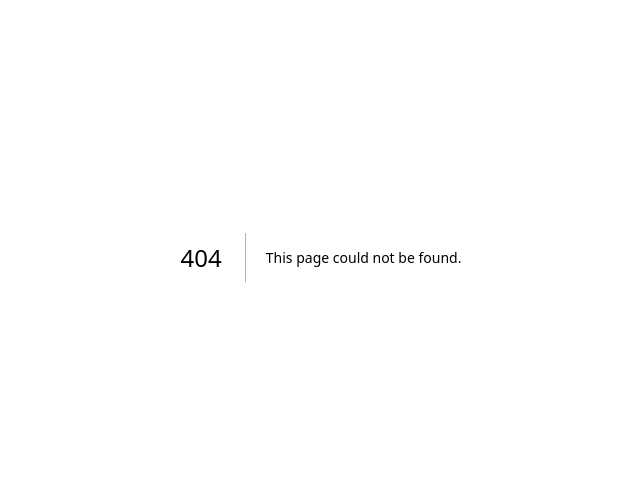
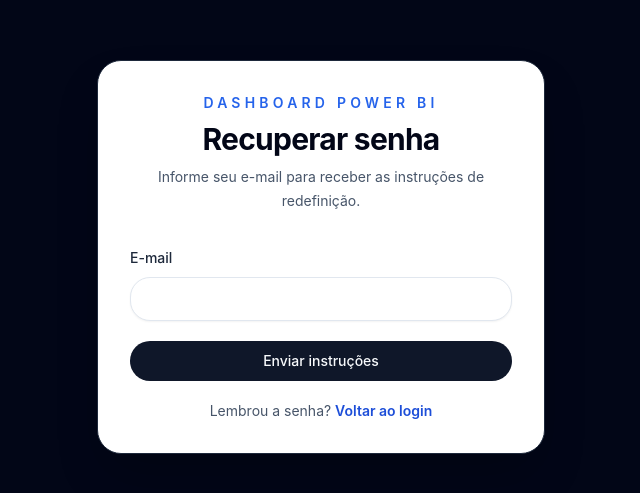
Before and after one commit to Dev-RuiDiniz/Dashboard_Power_BI, a Next.js app in the folder apps/web/: page /forgot-password in a window 1280 px wide. Before the commit this address had no page. Shown: the part 143-636 px from the top of the page, without its empty margins (319-959 px from the left). Built offline with nearby package versions, Linux system fonts and the light colour scheme.

Commit message:
feat(web): implementa telas de login e recuperacao

```diff
--- /dev/null
+++ b/apps/web/src/app/forgot-password/page.tsx
@@ -0,0 +1,10 @@
+import { AuthCard } from '@/components/auth/auth-card';
+import { ForgotPasswordForm } from '@/components/auth/forgot-password-form';
+
+export default function ForgotPasswordPage() {
+  return (
+    <AuthCard title="Recuperar senha" description="Informe seu e-mail para receber as instruções de redefinição.">
+      <ForgotPasswordForm />
+    </AuthCard>
+  );
+}
```
